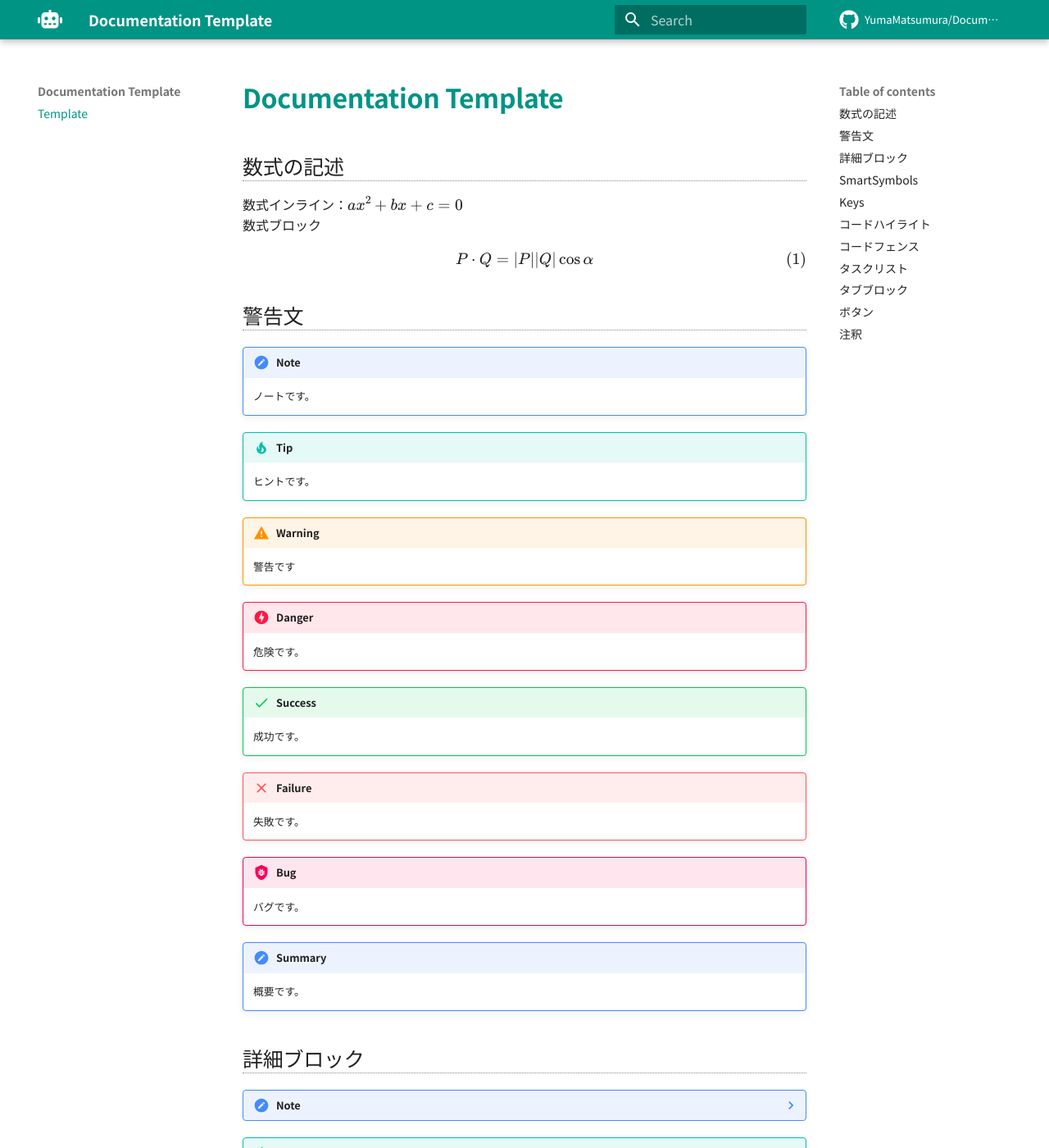
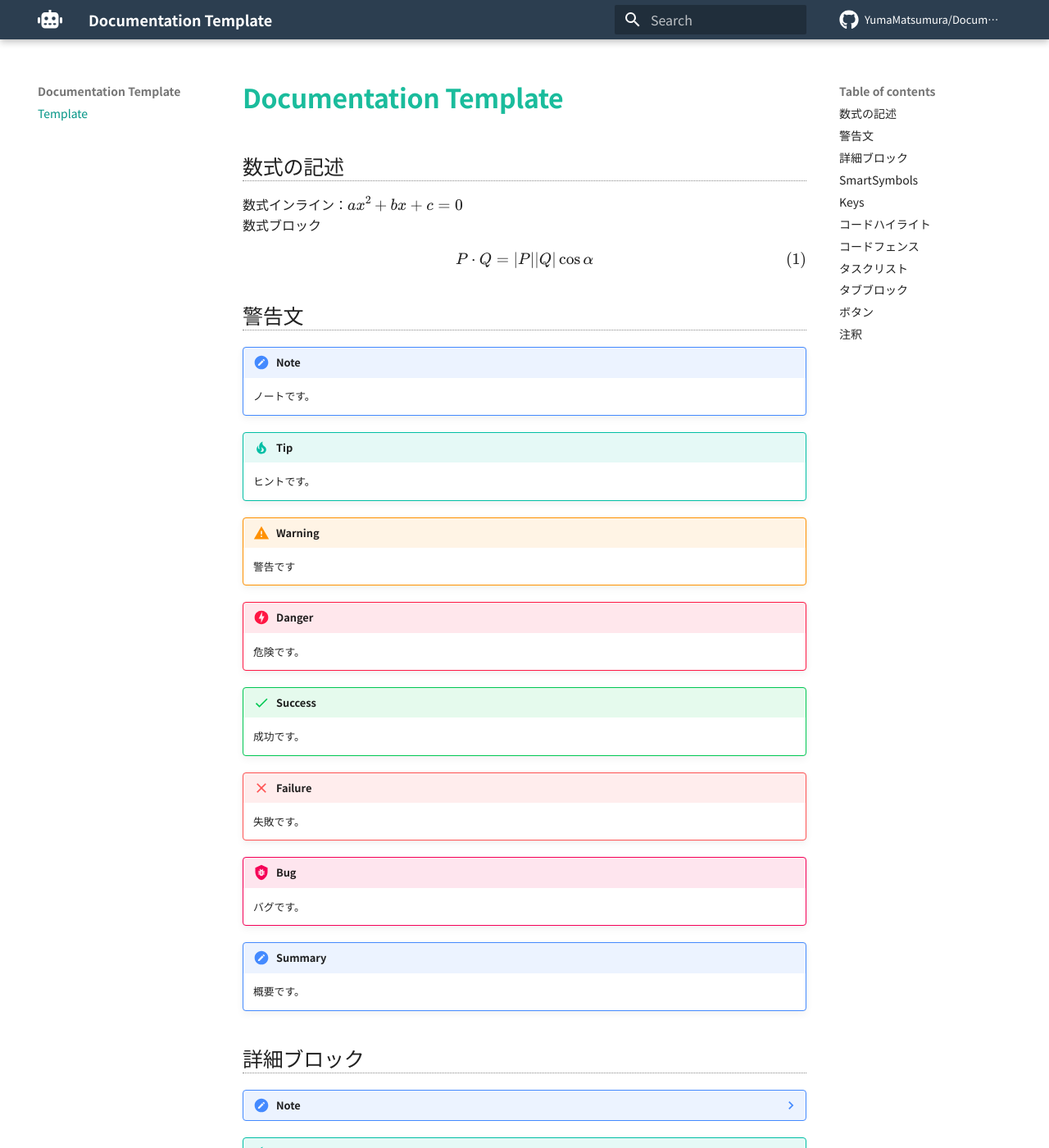
Before and after one commit to YumaMatsumura/documentation_template, an MkDocs documentation site: the page built from docs/index.md, in a window 1280 px wide and 1400 px high. Shown: the whole window at 82% size. Built offline with MkDocs 1.6.1 and Material for MkDocs 9.7.7, drawn with Linux system fonts in a browser that asks for light colours; nearby versions of some CDN libraries; comment, search, counter and statistics services are not loaded.

Commit message:
Update custom.css for theme color

```diff
--- a/docs/css/custom.css
+++ b/docs/css/custom.css
@@ -1,7 +1,24 @@
+.md-header {
+  background-color: #2c3e50;
+  color: #fff;
+}
+
+.md-tabs__inner {
+  background-color: #2c3e50;
+}
+
+nav.md-tabs {
+  background-color: #2c3e50;
+}
+
+.md-tabs--active {
+  color: #fff !important;
+}
+
 .md-typeset h1 {
   /*font-size: 24pt;*/
   font-weight: bold;
-  color: #009485;
+  color: #1ABC9C;
   padding-bottom: 5px;
 }
 
```
